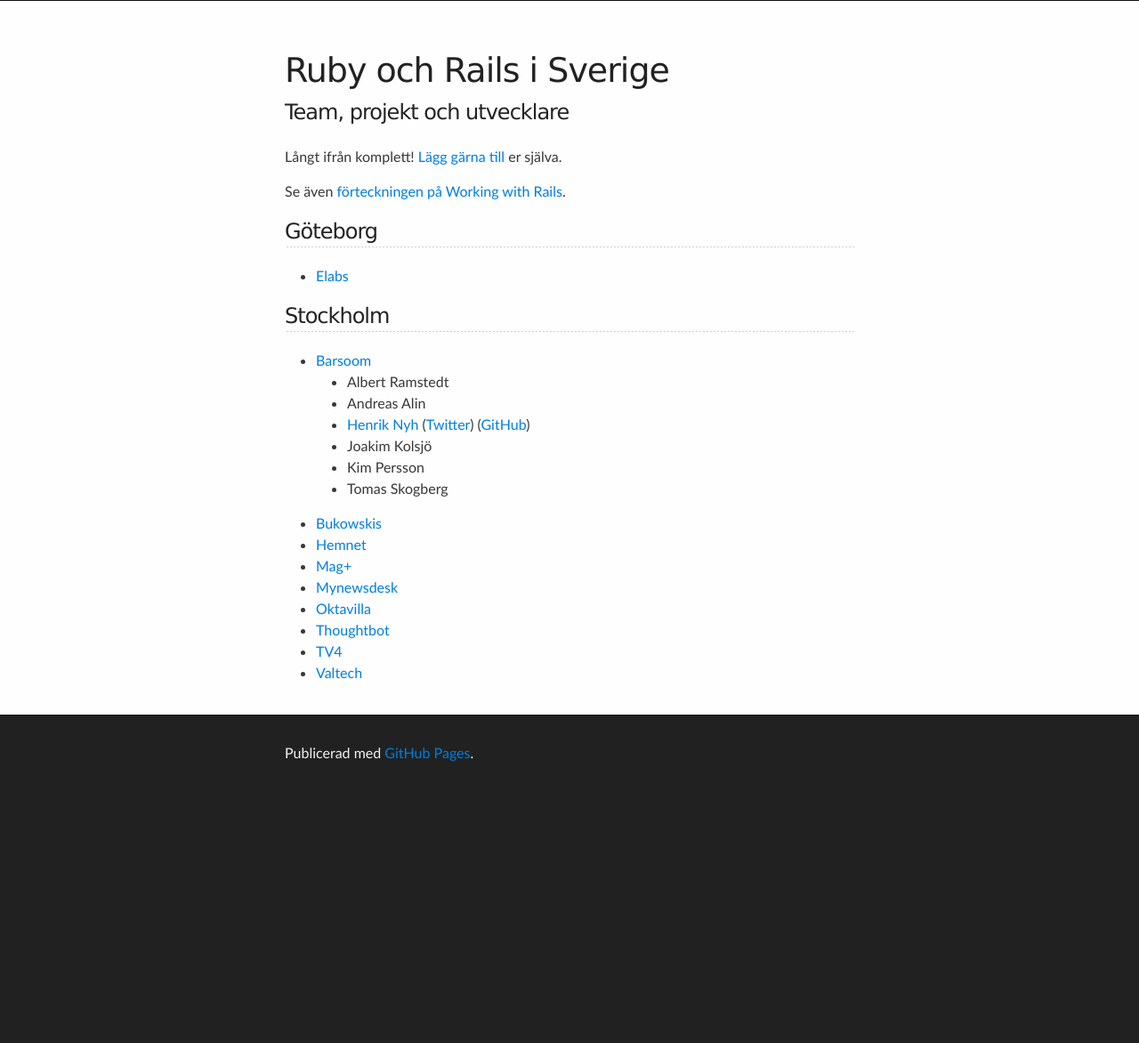
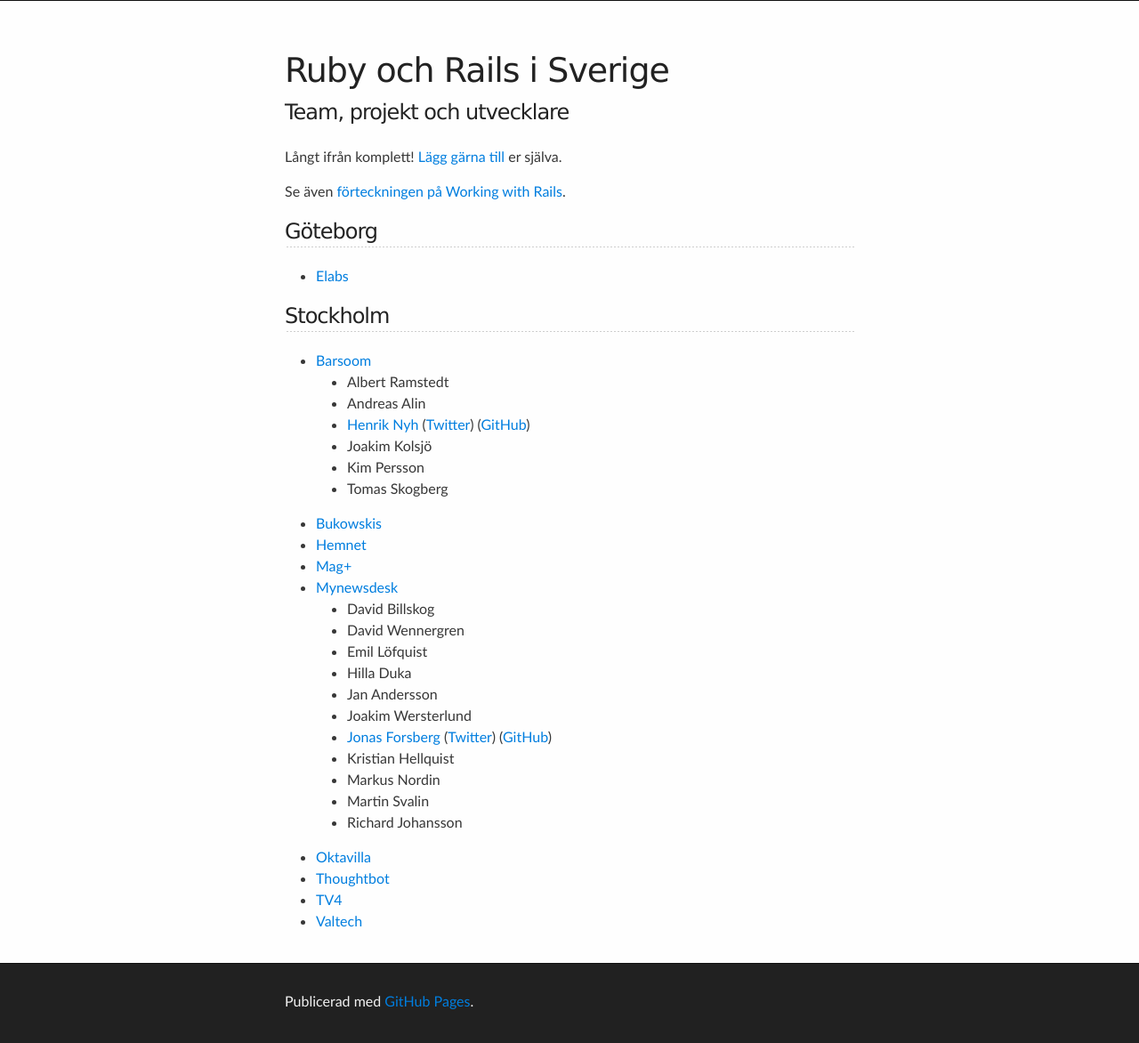
Before and after one commit to rails-se/rails-se.github.com, a Jekyll site: the page built from directory.md, in a window 1280 px wide. Shown: the whole page at 89% size. Built offline with Jekyll 4.4.1, drawn with Linux system fonts in a browser that asks for light colours; before the commit the page ends 900 px from its top, so only the background shows below that.

Commit message:
The Mynewsdesk team

```diff
--- a/directory.md
+++ b/directory.md
@@ -59,6 +59,23 @@ Se även [förteckningen på Working with Rails](http://www.workingwithrails.com
 
   <li>
     <a href="http://www.mynewsdesk.com">Mynewsdesk</a>
+    <ul>
+      <li>David Billskog</li>
+      <li>David Wennergren</li>
+      <li>Emil Löfquist</li>
+      <li>Hilla Duka</li>
+      <li>Jan Andersson</li>
+      <li>Joakim Wersterlund</li>
+      <li>
+        <a href="http://jonasforsberg.se">Jonas Forsberg</a>
+        {% assign twitter = 'himynameisjonas' %}{% include twitter.html %}
+        {% assign github = 'himynameisjonas' %}{% include github.html %}
+      </li>
+      <li>Kristian Hellquist</li>
+      <li>Markus Nordin</li>
+      <li>Martin Svalin</li>
+      <li>Richard Johansson</li>
+    </ul>
   </li>
 
   <li>
```
